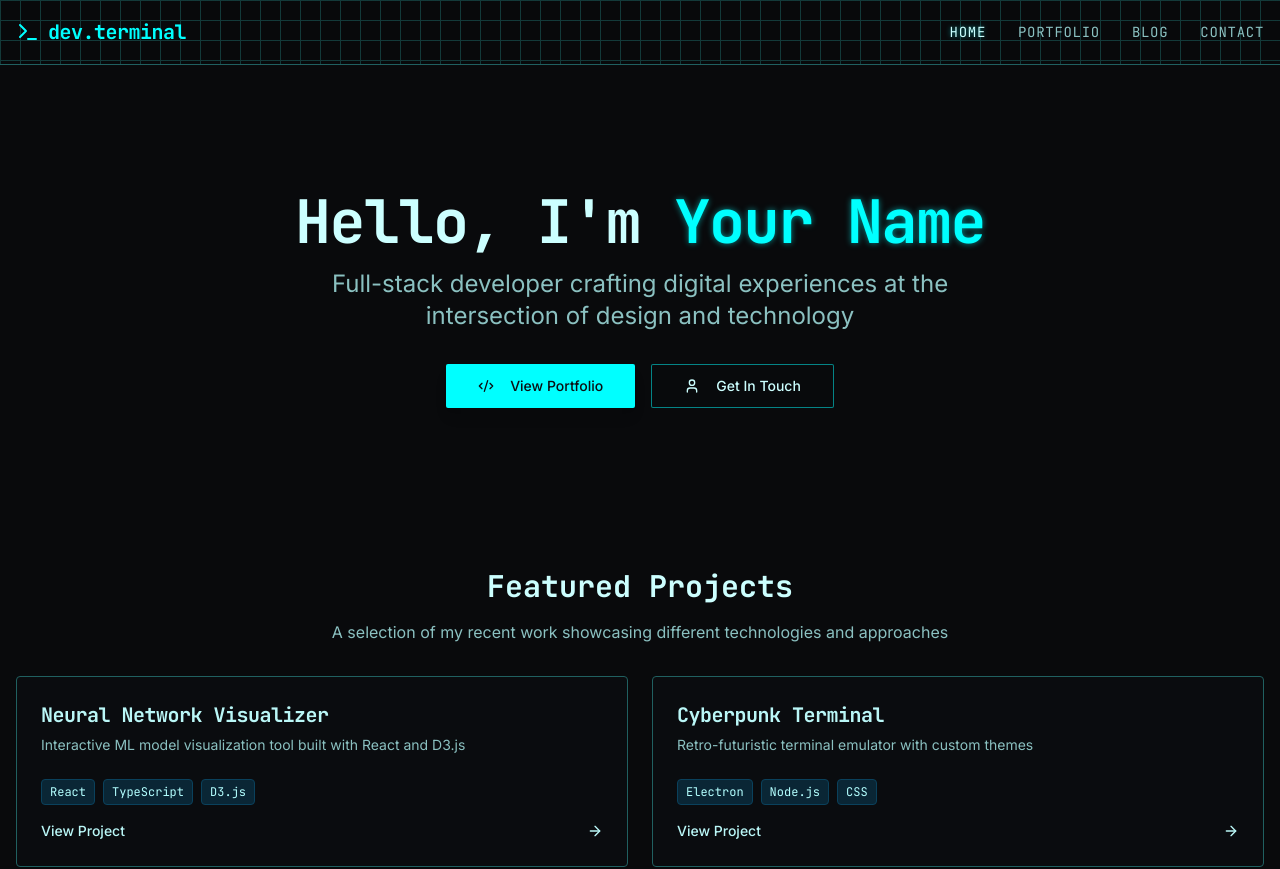
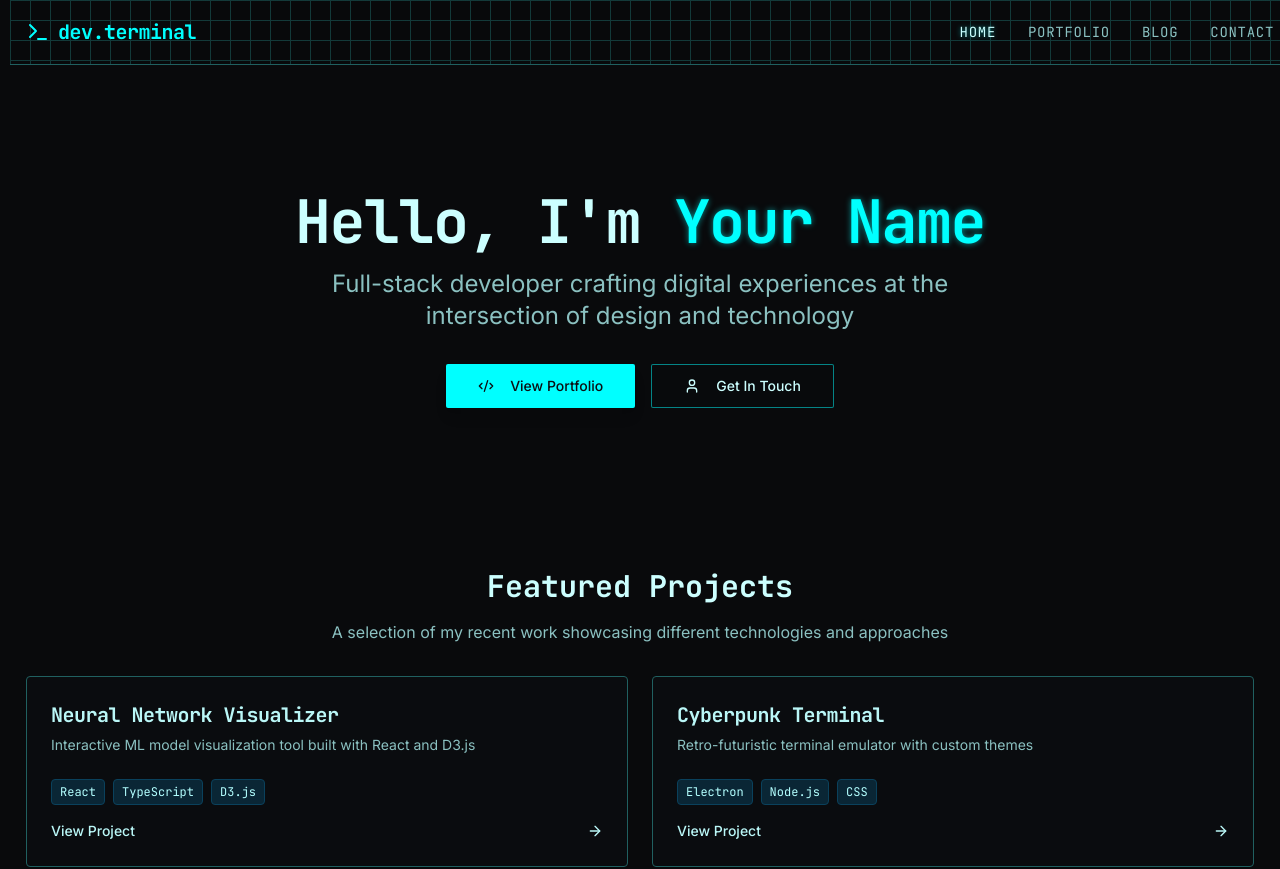
Before and after one commit to manikandanx0/manikandanx0.github.io, a React (Vite) app: page / in a window 1280 px wide. Shown: the top 869 px of the page. Built offline with nearby package versions, Linux system fonts and the light colour scheme; the HTML template or start-up script is replaced by a standard one.

Commit message:
Fix scrollbar bugs

```diff
--- a/src/index.css
+++ b/src/index.css
@@ -167,32 +167,33 @@
   /* Scrollbar styling - Modern standard approach first, then webkit fallback */
 
   /* Standard scrollbar properties for modern browsers */
-  * {
+  html {
+    scrollbar-gutter: stable both-edges;
     scrollbar-width: thin;
     scrollbar-color: hsl(var(--cyber-cyan) / 0.5) hsl(var(--background));
   }
 
   /* Webkit scrollbar fallback for browsers that don't support standard properties */
   @supports not (scrollbar-width: thin) {
-    ::-webkit-scrollbar {
+    body::-webkit-scrollbar {
       width: 8px;
       height: 8px;
     }
 
-    ::-webkit-scrollbar-track {
+    body::-webkit-scrollbar-track {
       background: hsl(var(--background));
     }
 
-    ::-webkit-scrollbar-thumb {
+    body::-webkit-scrollbar-thumb {
       background: hsl(var(--cyber-cyan) / 0.5);
       border-radius: 4px;
     }
 
-    ::-webkit-scrollbar-thumb:hover {
+    body::-webkit-scrollbar-thumb:hover {
       background: hsl(var(--cyber-cyan) / 0.8);
     }
 
-    ::-webkit-scrollbar-corner {
+    body::-webkit-scrollbar-corner {
       background: hsl(var(--background));
     }
   }
```
